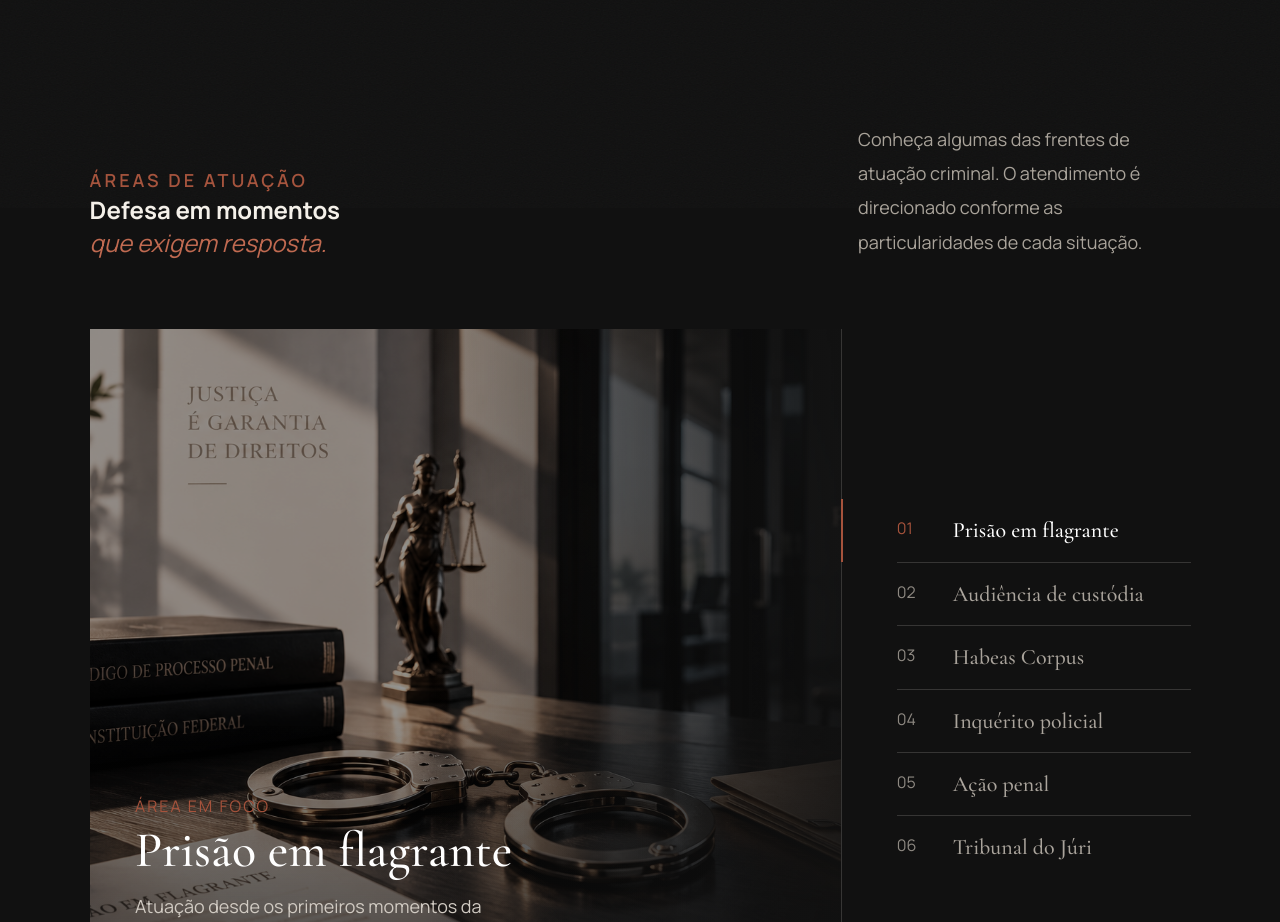
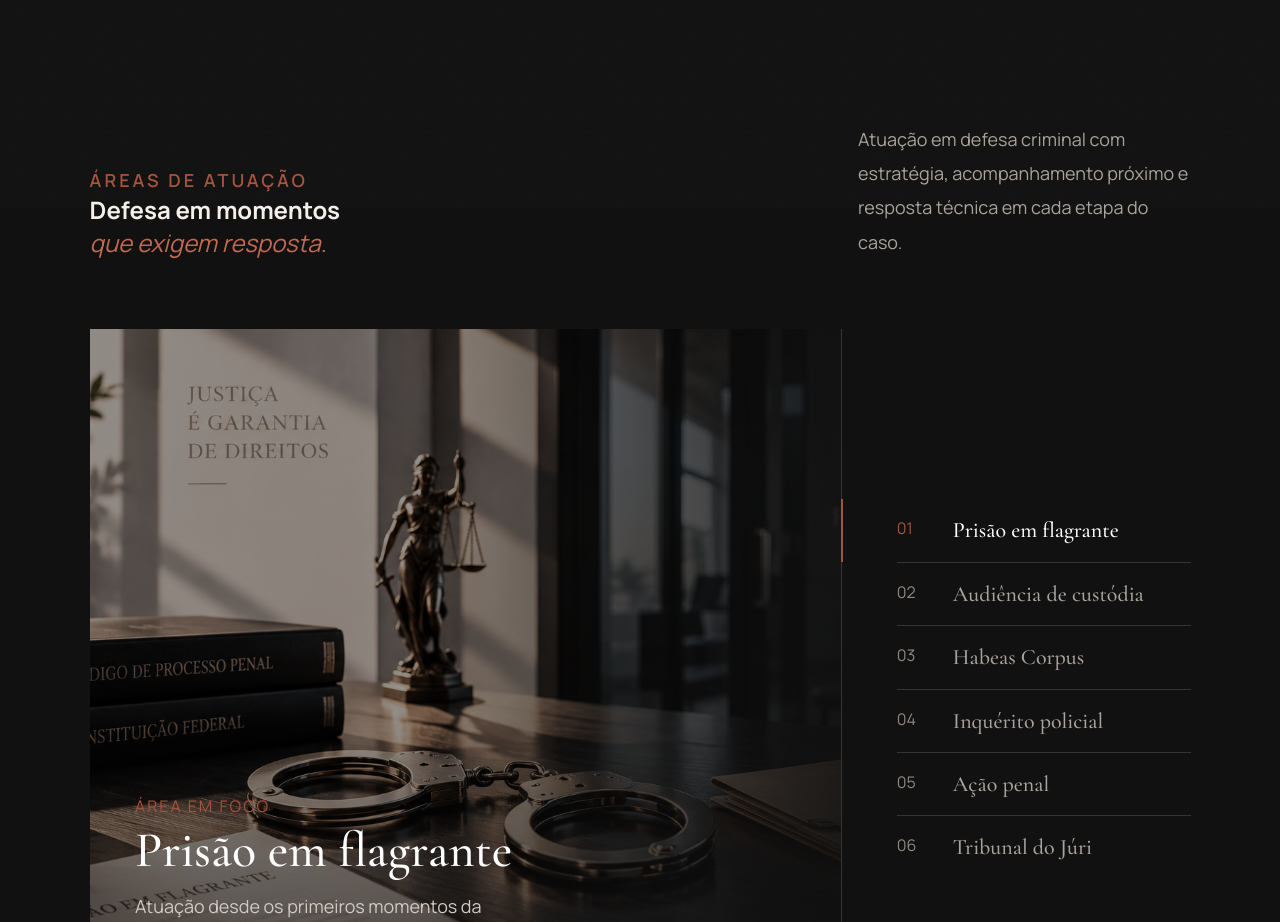
Before and after one commit to Lucas-Meireles/Felipe-Ribeiro, a React (Vite) app: page / in a window 1280 px wide. Shown: the part 1000-1922 px from the top of the page. Built offline with nearby package versions, Linux system fonts and the light colour scheme; no server answers.

Commit message:
Melhora titulo e descricao para SEO

```diff
--- a/index.html
+++ b/index.html
@@ -5,9 +5,9 @@
     <meta name="viewport" content="width=device-width, initial-scale=1.0" />
     <meta name="theme-color" content="#111111" />
     <meta
-      name="description"
-      content="Felipe Vinicius Santana Ribeiro | Advocacia Criminal."
-    />
+    name="description"
+    content="Felipe Vinicius Santana Ribeiro, advogado criminalista. Atendimento nacional, presencial e online, 24 horas por dia, todos os dias."
+>
     <link
       rel="icon"
       type="image/png"
@@ -30,7 +30,7 @@
       href="https://fonts.googleapis.com/css2?family=Cormorant+Garamond:ital,wght@0,400;0,500;0,600;0,700;1,400;1,500;1,600&family=Manrope:wght@400;500;600;700&display=swap"
       rel="stylesheet"
     />
-    <title>Felipe Ribeiro | Advogado</title>
+    <title><title>Felipe Vinicius Santana Ribeiro | Advogado Criminalista</title></title>
   </head>
   <body data-theme="dark">
     <div id="root"></div>
--- a/src/App.jsx
+++ b/src/App.jsx
@@ -991,7 +991,7 @@ ${data.get('mensagem')}`;
             </h2>
            </div>
            <p class="practice-intro reveal">
-            Conheça algumas das frentes de atuação criminal. O atendimento é direcionado conforme as particularidades de cada situação.
+            Atuação em defesa criminal com estratégia, acompanhamento próximo e resposta técnica em cada etapa do caso.
            </p>
           </div>
           <div class="practice-stage" id="practiceStage">
```
